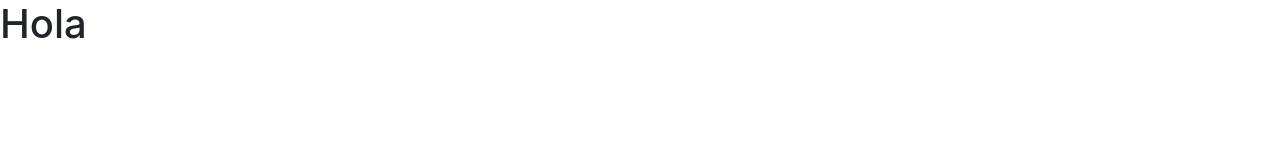
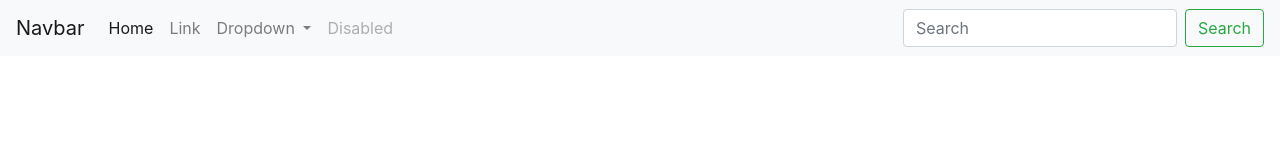
Before and after one commit to Francisco-Merchan/repaso-git, a plain HTML site: page index.html in a window 1280 px wide. Drawn offline with nearby package versions, Linux system fonts and the light colour scheme.

Commit message:
header terminado

```diff
--- a/index.html
+++ b/index.html
@@ -9,8 +9,41 @@
 </head>
 <body>
 
+  <nav class="navbar navbar-expand-lg navbar-light bg-light">
+    <a class="navbar-brand" href="#">Navbar</a>
+    <button class="navbar-toggler" type="button" data-toggle="collapse" data-target="#navbarSupportedContent" aria-controls="navbarSupportedContent" aria-expanded="false" aria-label="Toggle navigation">
+      <span class="navbar-toggler-icon"></span>
+    </button>
 
-  <h1>Hola</h1>
+    <div class="collapse navbar-collapse" id="navbarSupportedContent">
+      <ul class="navbar-nav mr-auto">
+        <li class="nav-item active">
+          <a class="nav-link" href="#">Home <span class="sr-only">(current)</span></a>
+        </li>
+        <li class="nav-item">
+          <a class="nav-link" href="#">Link</a>
+        </li>
+        <li class="nav-item dropdown">
+          <a class="nav-link dropdown-toggle" href="#" role="button" data-toggle="dropdown" aria-expanded="false">
+            Dropdown
+          </a>
+          <div class="dropdown-menu">
+            <a class="dropdown-item" href="#">Action</a>
+            <a class="dropdown-item" href="#">Another action</a>
+            <div class="dropdown-divider"></div>
+            <a class="dropdown-item" href="#">Something else here</a>
+          </div>
+        </li>
+        <li class="nav-item">
+          <a class="nav-link disabled">Disabled</a>
+        </li>
+      </ul>
+      <form class="form-inline my-2 my-lg-0">
+        <input class="form-control mr-sm-2" type="search" placeholder="Search" aria-label="Search">
+        <button class="btn btn-outline-success my-2 my-sm-0" type="submit">Search</button>
+      </form>
+    </div>
+  </nav>
 
 
   <script src="https://cdn.jsdelivr.net/npm/jquery@3.5.1/dist/jquery.slim.min.js" integrity="sha384-DfXdz2htPH0lsSSs5nCTpuj/zy4C+OGpamoFVy38MVBnE+IbbVYUew+OrCXaRkfj" crossorigin="anonymous"></script>
```
